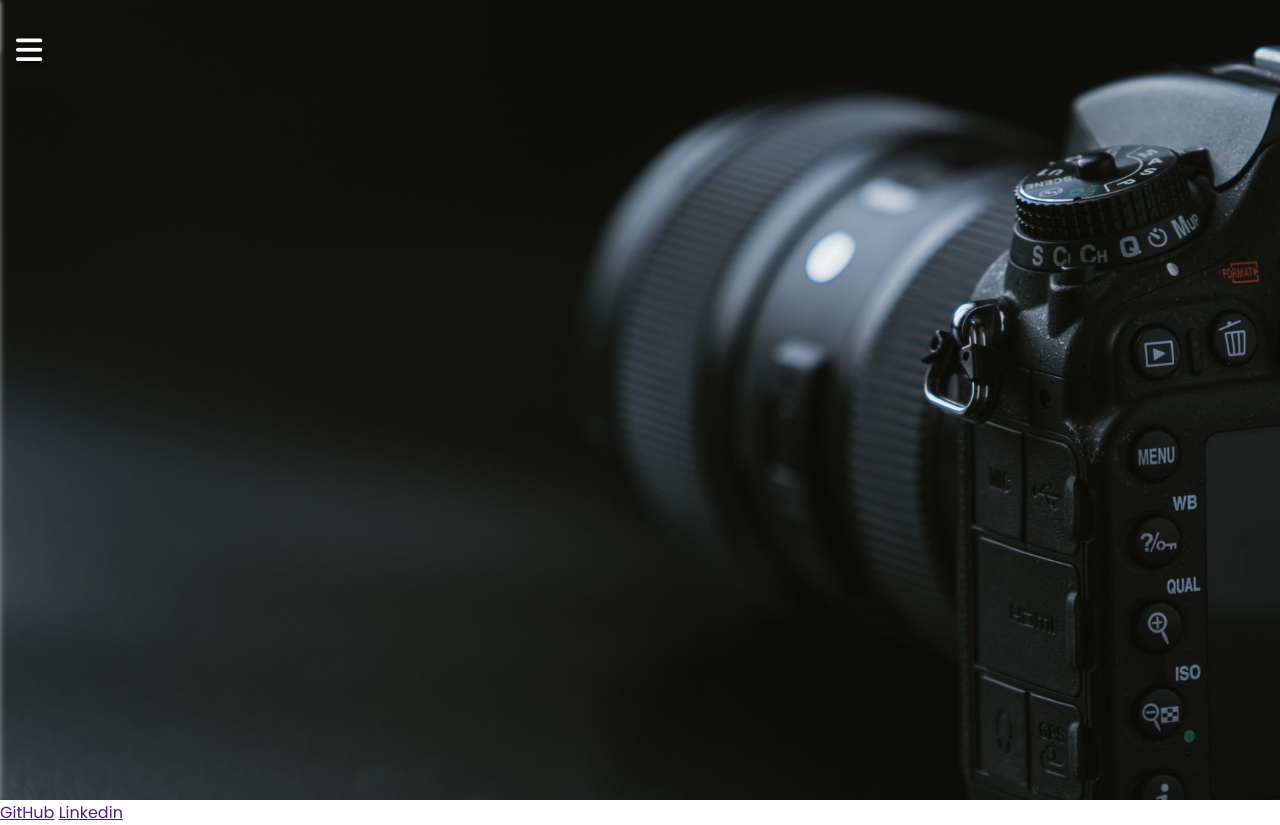
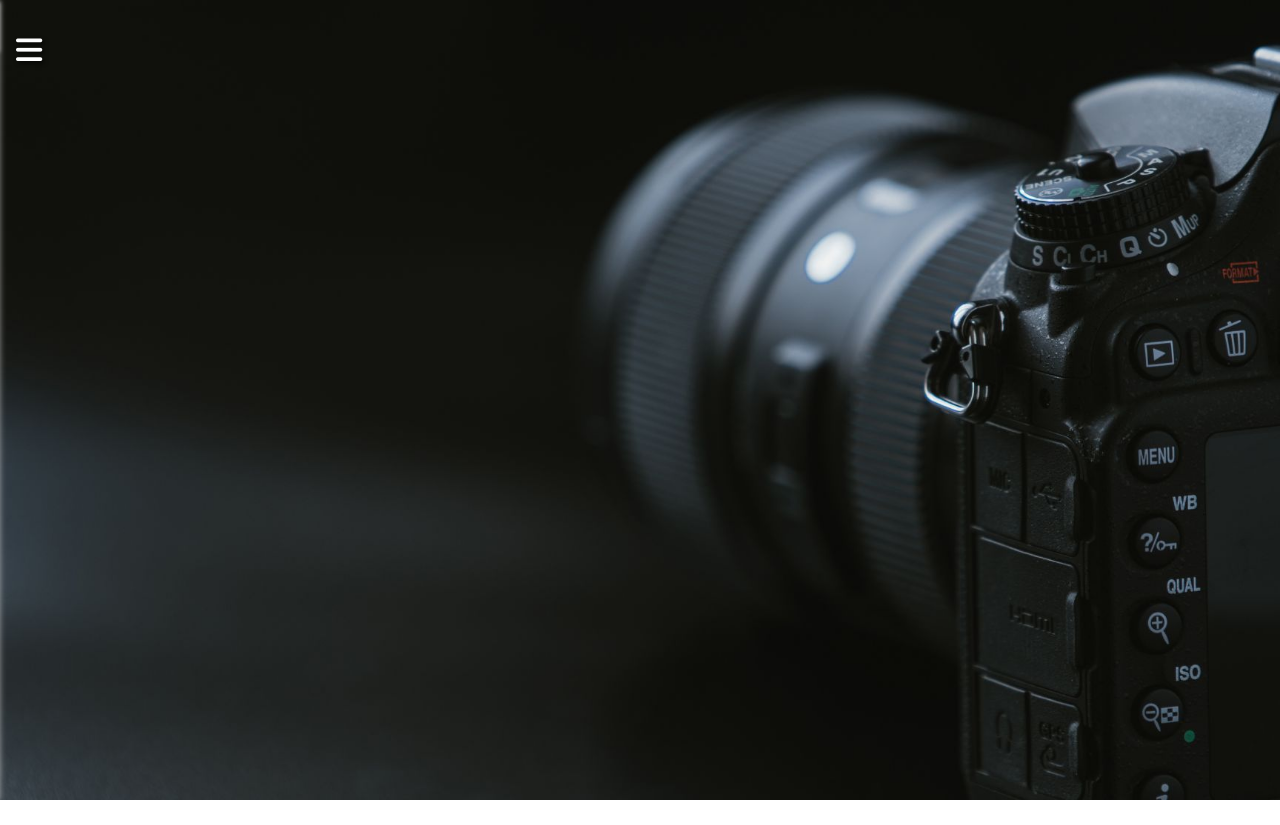
Before and after one commit to DevanshDahiya/Landing-page-side-panel-CSS-, a plain HTML site: page index.html in a window 1280 px wide. After the commit the page ends 800 px from the top, so only its background shows below. Drawn offline with Linux system fonts and the light colour scheme.

Commit message:
Update index.html

```diff
--- a/index.html
+++ b/index.html
@@ -82,11 +82,5 @@
         </div>
       </div>
     </div>
-    <div class = "footer">
-      <ul>
-        <a href = "">GitHub</a>
-        <a href = "">Linkedin</a>
-      </ul>
-    </div>
   </body>
 </html>
```
